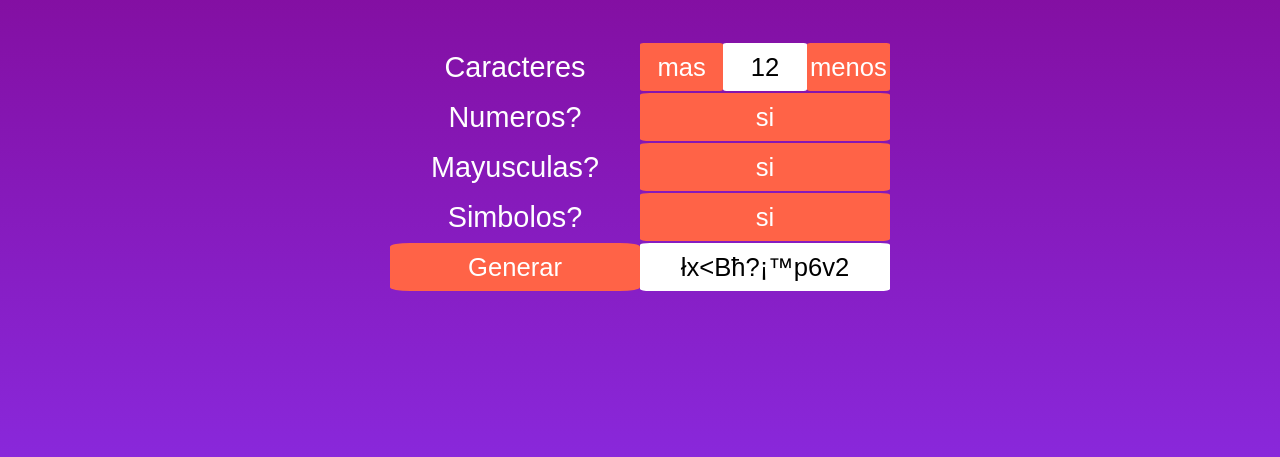
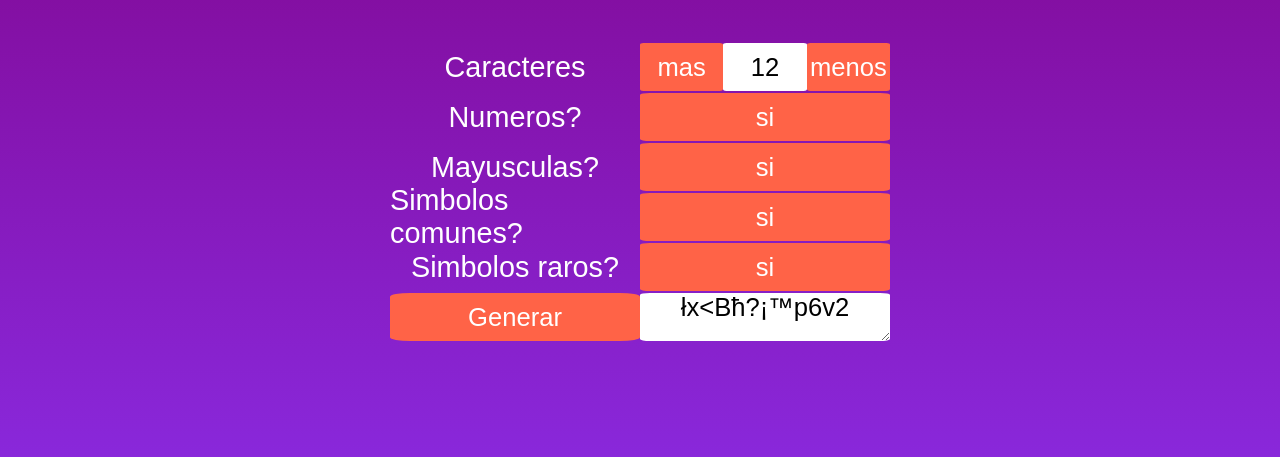
Before and after one commit to KumaEnrique/generado-de-contrase-as, a plain HTML site: page index.html in a window 1280 px wide. Shown: the part 283-740 px from the top of the page. Drawn offline with Linux system fonts and the light colour scheme.

Commit message:
se añadio el boton simbolos raros

```diff
--- a/index.html
+++ b/index.html
@@ -41,10 +41,18 @@
             </div>
             <div class="fila simbolos">
                 <div class="col1 ">
-                    <label for="simbolos">Simbolos?</label>
+                    <label for="simbolos">Simbolos comunes?</label>
                 </div>
                 <div class="col2 ">
                     <input type="button" value="si" id="simbolos">
+                </div>
+            </div>
+            <div class="fila simbolos2">
+                <div class="col1 ">
+                    <label for="simbolos2">Simbolos raros?</label>
+                </div>
+                <div class="col2 ">
+                    <input type="button" value="si" id="simbolos2">
                 </div>
             </div>
             <div class="fila generar">
@@ -52,7 +60,8 @@
                     <button id="generar">Generar</button>
                 </div>
                 <div class="col2 ">
-                    <input type="text" id="inputGenerar">
+                    <textarea name="" id="inputGenerar" cols="30" rows="10"></textarea>
+                    <!-- <input type="text" id="inputGenerar"> -->
                 </div>
             </div>
 
```
